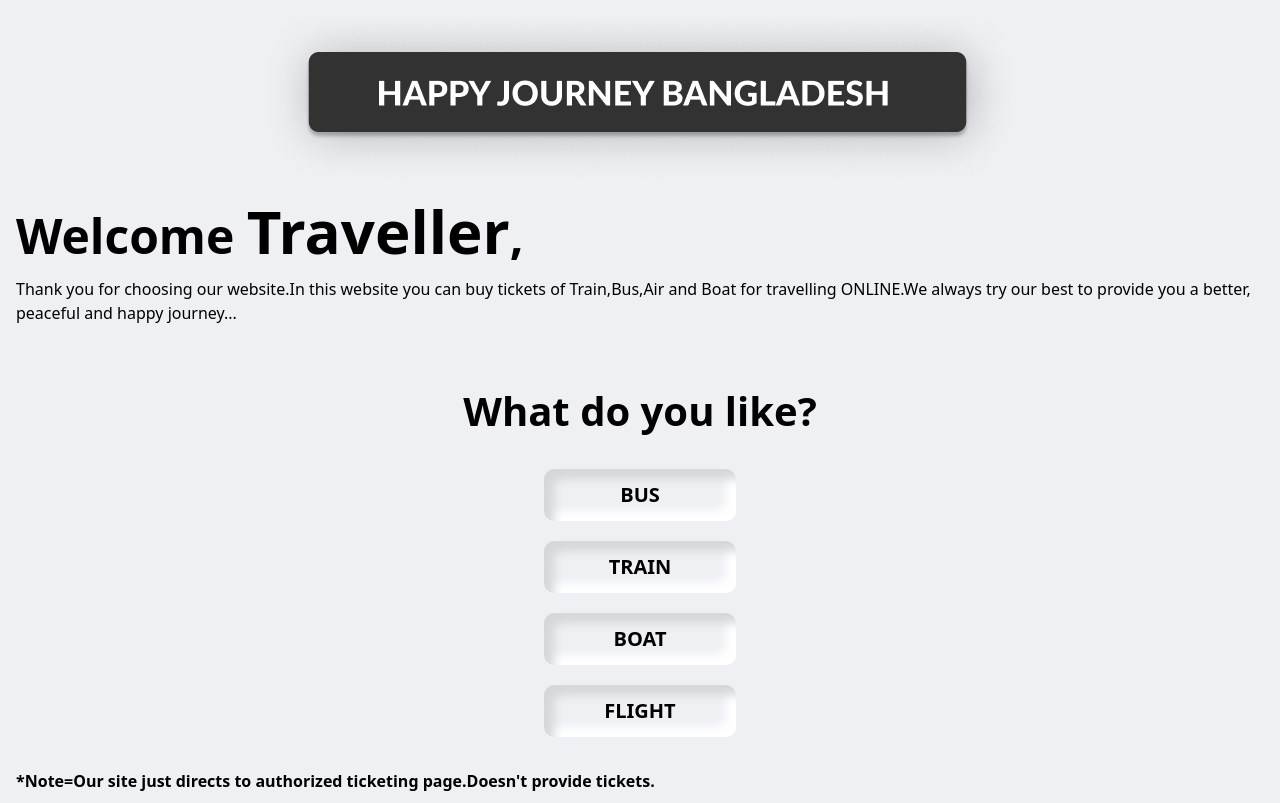
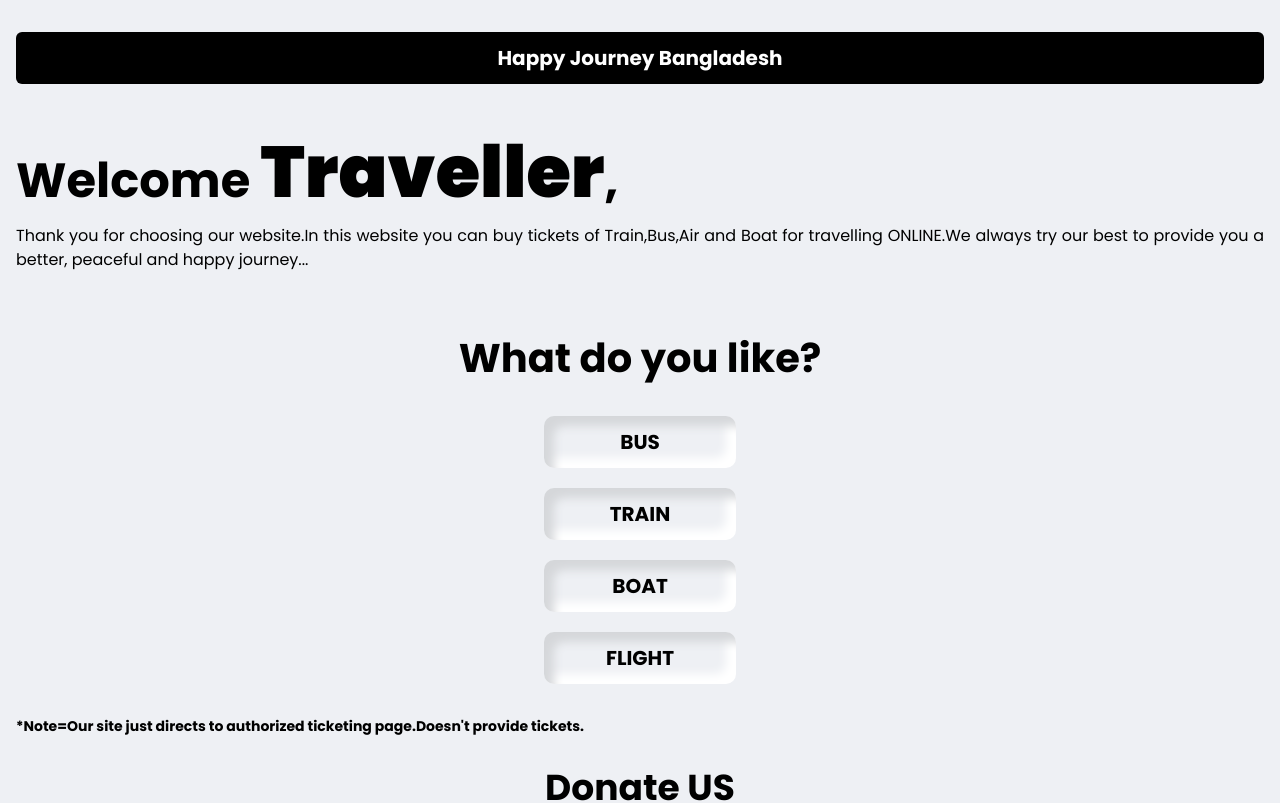
Before and after one commit to sksiamss229943/Traveller, a React (Vite) app: page / in a window 1280 px wide. Shown: the top 803 px of the page. Built offline with nearby package versions, Linux system fonts and the light colour scheme.

Commit message:
Changing font family

```diff
--- a/src/index.css
+++ b/src/index.css
@@ -1,3 +1,7 @@
+@import url(https://fonts.googleapis.com/css?family=Poppins:200,200italic,300,300italic,regular,italic,600,600italic,700,700italic,900,900italic);
+* {
+  font-family: "Poppins";
+}
 @tailwind base;
 @tailwind components;
 @tailwind utilities;
--- a/src/pages/Bus/Bus.jsx
+++ b/src/pages/Bus/Bus.jsx
@@ -7,7 +7,7 @@ function Bus() {
     <>
       <div className="container">
         <div className="buttons mt-4 text-center">
-          <div className="button my-12">
+          <div className="button my-9">
             <h1 className="font-bold text-2xl">Shohagh Paribahan Pvt. Ltd</h1>
             <button className="flex text-xl mx-auto w-48 py-3 justify-center font-bold my-5">
               <a target="#" href="http://shohagh.com/">
@@ -15,7 +15,7 @@ function Bus() {
               </a>
             </button>
           </div>
-          <div className="button my-12">
+          <div className="button my-9">
             <h1 className="font-bold text-2xl">Hanif Enterprise</h1>
             <button className="flex text-xl mx-auto w-48 py-3 justify-center font-bold my-5">
               <a target="#" href="https://www.hanif-enterprise.com/">
@@ -23,7 +23,7 @@ function Bus() {
               </a>
             </button>
           </div>
-          <div className="button my-12">
+          <div className="button my-9">
             <h1 className="font-bold text-2xl">Green Line Paribahan</h1>
             <button className="flex text-xl mx-auto w-48 py-3 justify-center font-bold my-5">
               <a target="#" href="https://www.greenlinebd.com/">
@@ -31,7 +31,7 @@ function Bus() {
               </a>
             </button>
           </div>
-          <div className="button my-12">
+          <div className="button my-9">
             <h1 className="font-bold text-2xl">Shyamoli N.R. Travels</h1>
             <button className="flex text-xl mx-auto w-48 py-3 justify-center font-bold my-5">
               <a target="#" href="https://www.shyamoliparibahan-bd.com/">
@@ -39,7 +39,7 @@ function Bus() {
               </a>
             </button>
           </div>
-          <div className="button my-12">
+          <div className="button my-11">
             <h1 className="font-bold text-2xl">Eagle Paribahan</h1>
             <button className="flex text-xl mx-auto w-48 py-3 justify-center font-bold my-5">
               <a target="#" href="https://www.eagleparibahan.com/">
@@ -55,7 +55,7 @@ function Bus() {
           BACK
         </Link>
       </div>
-      <footer class="p-4 bg-white shadow md:flex md:items-center md:justify-between md:p-6 dark:bg-gray-800">
+      <footer class="p-4 bg-white shadow md:flex md:items-center select-none md:justify-between md:p-6 dark:bg-gray-800">
         <h4 className="text-white font-bold text-center py-4">
           MADE WITH ❤️ BY <span className="text-2xl">SIAM</span>.
         </h4>
--- a/src/pages/Donation/Donation.jsx
+++ b/src/pages/Donation/Donation.jsx
@@ -22,13 +22,13 @@ function Donation() {
               style={{ width: "18rem" }}
             />
             <div className="email space-y-2">
-              <h1 className="text-3xl font-bold">Email</h1>
+              <h1 className="text-3xl font-extrabold">E-mail</h1>
               <h1 className="font-extrabold text-xl">
                 mohammadali.150236@gmail.com
               </h1>
             </div>
             <div className="Number space-y-2">
-              <h1 className="text-3xl font-bold">Number</h1>
+              <h1 className="text-3xl font-extrabold">Number</h1>
               <h1 className="font-extrabold text-2xl">01782576700</h1>
             </div>
             <Link
@@ -39,7 +39,7 @@ function Donation() {
             </Link>
           </div>
         </div>
-        <footer class="p-4 bg-white w-full shadow md:flex md:items-center md:justify-between md:p-6 dark:bg-gray-800">
+        <footer class="p-4 select-none bg-white w-full shadow md:flex md:items-center md:justify-between md:p-6 dark:bg-gray-800">
           <h4 className="text-white font-bold text-center py-4">
             MADE WITH ❤️ BY <span className="text-2xl">SIAM</span>.
           </h4>
--- a/src/pages/Home/Home.jsx
+++ b/src/pages/Home/Home.jsx
@@ -1,20 +1,22 @@
 import React from "react";
 import { Link } from "react-router-dom";
 import "./Home.css";
-import header_img from "../../assets/header.png"
 
 function Home() {
   return (
     <>
-      <div className="container p-4">
+      <div className="container p-4 flex flex-col min-h-screen ">
         <div className="header">
-          <img className="mx-auto" src={header_img} alt="" />
+          {/* <img className="mx-auto" src={header_img} alt="" /> */}
+          <div className="box bg-black my-4 text-white rounded-md text-center py-3">
+            <h1 className="font-bold text-xl">Happy Journey Bangladesh</h1>
+          </div>
         </div>
-        <div className="main">
+        <div className="main mt-5">
           <h1 className="text-5xl font-bold my-4">
-            Welcome <span className="font-extrabold text-6xl">Traveller</span>,
+            Welcome <span className="font-extrabold text-7xl">Traveller</span>,
           </h1>
-          <h1 className="font-medium">
+          <h1 className="font-medium text-justify">
             Thank you for choosing our website.In this website you can buy
             tickets of Train,Bus,Air and Boat for travelling ONLINE.We always
             try our best to provide you a better, peaceful and happy journey...
@@ -40,7 +42,7 @@ function Home() {
             <button className="flex text-xl mx-auto w-48 py-3 justify-center font-bold my-5">
               <a href="https://www.cheapflights.com/">FLIGHT</a>
             </button>
-            <span className="flex text-center font-bold my-8">
+            <span className="flex text-center font-bold my-8 text-sm">
               *Note=Our site just directs to authorized ticketing page.Doesn't
               provide tickets.
             </span>
@@ -57,7 +59,7 @@ function Home() {
         </div>
       </div>
 
-      <footer class="p-4 bg-white shadow md:flex md:items-center md:justify-between md:p-6 dark:bg-gray-800">
+      <footer class="p-4 select-none bg-white shadow md:flex md:items-center md:justify-between md:p-6 dark:bg-gray-800">
         <h4 className="text-white font-bold text-center py-4">
           MADE WITH ❤️ BY <span className="text-2xl">SIAM</span>.
         </h4>
```
